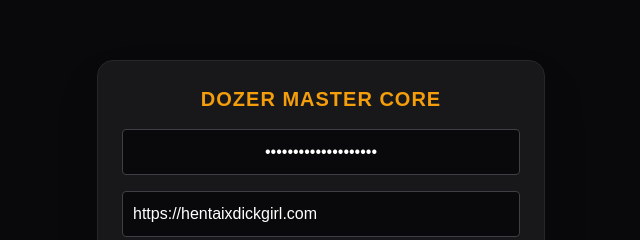
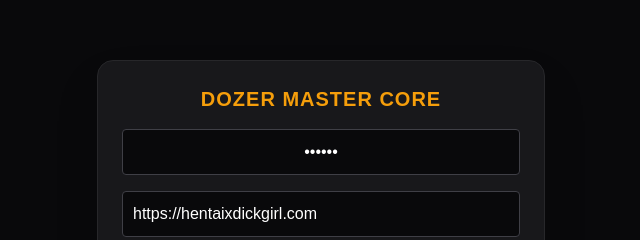
Before and after one commit to NyxSha/manhwa-scraper, a website: page public/index.html in a window 1280 px wide. Shown: the part 207-447 px from the top of the page, 319-959 px from the left. Drawn offline with nearby package versions, Linux system fonts and the light colour scheme.

Commit message:
Update index.html

```diff
--- a/public/index.html
+++ b/public/index.html
@@ -16,7 +16,7 @@
         <div class="bg-zinc-900 border border-zinc-800 p-6 rounded-2xl w-full max-w-md shadow-2xl">
             <h2 class="text-xl font-bold text-amber-500 mb-4 text-center tracking-wider">DOZER MASTER CORE</h2>
             <div class="space-y-4">
-                <input type="password" id="secret-code" class="w-full bg-zinc-950 border border-zinc-700 rounded p-2.5 text-center text-white" value="67676767676767123456">
+                <input type="password" id="secret-code" class="w-full bg-zinc-950 border border-zinc-700 rounded p-2.5 text-center text-white" value="123456">
                 <input type="text" id="target-site" class="w-full bg-zinc-950 border border-zinc-700 rounded p-2.5 text-white" value="https://hentaixdickgirl.com">
                 <button onclick="verifyAndConnect()" class="w-full bg-amber-600 hover:bg-amber-500 text-zinc-950 font-bold p-3 rounded transition">Sistemi Başlat</button>
             </div>
```
